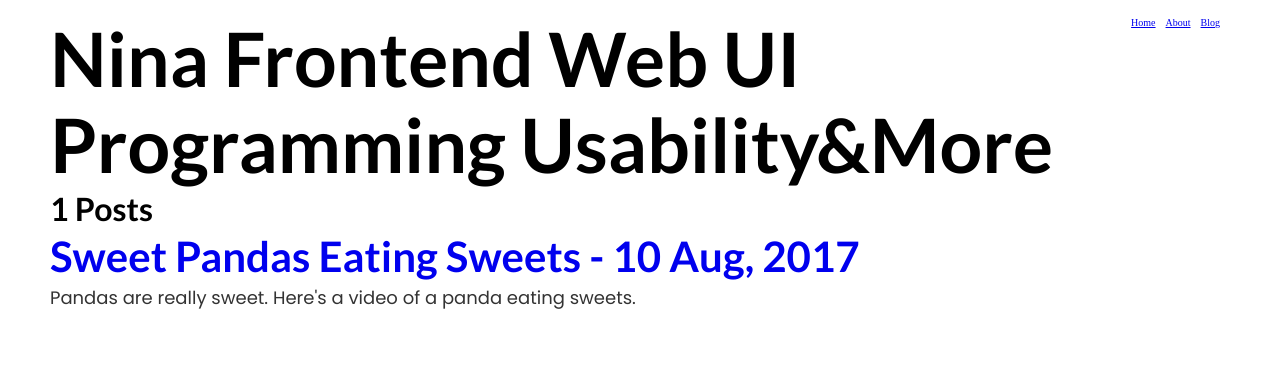
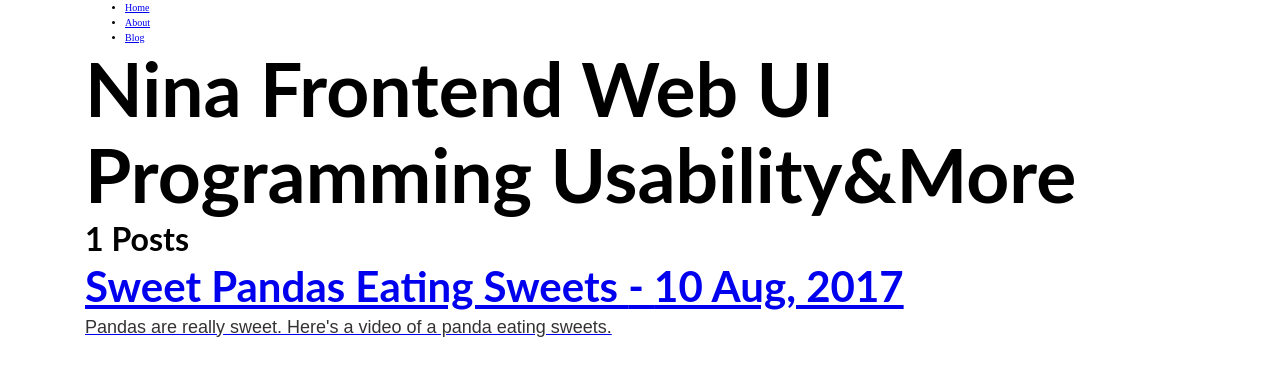
Before and after one commit to Ninabanina/personal-website, a Gatsby site: page / in a window 1280 px wide. Built offline with nearby package versions, Linux system fonts and the light colour scheme; Gatsby itself is replaced by a stand-in of ours.

Commit message:
remove inline style

```diff
--- a/src/components/layout.js
+++ b/src/components/layout.js
@@ -1,8 +1,9 @@
 import React from "react"
 import { useStaticQuery, Link, graphql } from "gatsby"
+import styled from "styled-components"
 
 const ListLink = props => (
-  <li style={{ display: `inline-block`, marginRight: `1rem` }}>
+  <li>
     <Link to={props.to}>{props.children}</Link>
   </li>
 )
@@ -21,15 +22,39 @@ export default ({ children }) => {
   )
 
   return (
-    <div style={{ margin: `0 auto`, maxWidth: 1200, padding: `0 1rem` }}>
-      <header style={{ marginBottom: `1.5rem` }}>
-        <ul style={{ listStyle: `none`, float: `right` }}>
+    <Contianer>
+      <header>
+        <ul>
           <ListLink to="/">Home</ListLink>
           <ListLink to="/about/">About</ListLink>
           <ListLink to="/blog/">Blog</ListLink>
-        </ul>
-      </header>
+        </ul >
+      </header >
       {children}
-    </div>
+    </Contianer >
   )
 }
+
+const Contianer = styled.div`
+  width: 100%;
+  padding-right: 1.5rem;
+  padding-left: 1.5rem;
+  margin-right: auto;
+  margin-left: auto;
+
+  @media (min-width: 576px) {
+    width: 54rem;
+  }
+
+  @media (min-width: 992px) {
+    width: 72rem;
+  }
+
+  @media (min-width: 992px) {
+    width: 96rem;
+  }
+
+  @media (min-width: 1200px) {
+    width: 114rem;
+  }
+`
--- a/src/pages/index.js
+++ b/src/pages/index.js
@@ -1,13 +1,11 @@
 import React from "react"
 import { graphql } from "gatsby"
-import styled from "styled-components"
 import Layout from "../components/layout"
 import { Link } from "gatsby"
 import Header from '../components/header'
 import GlobalStyle from "../components/GlobalStyles/GlobalStyles"
 
 export default ({ data }) => {
-  console.log(data);
   return (
     <>
       <Layout>
@@ -19,7 +17,6 @@ export default ({ data }) => {
             <div key={node.id}>
               <Link
                 to={node.fields.slug}
-                style={{ textDecoration: `none` }}
               >
                 <h3>{node.frontmatter.title}{" "}<span> - {node.frontmatter.date} </span></h3>
                 <p>{node.excerpt}</p>
```
Also changed, not shown: src/pages/my-files.js (indentation only).
